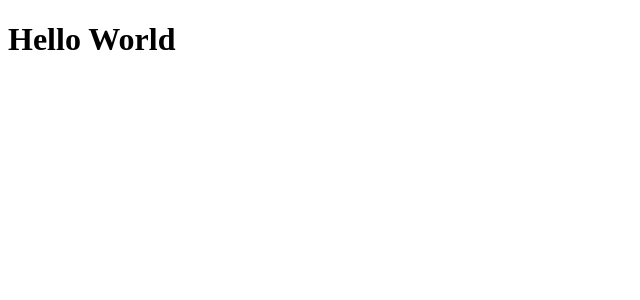
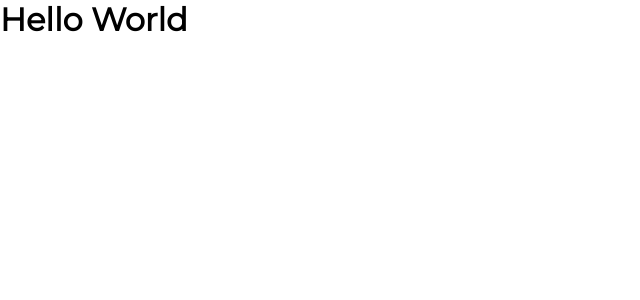
Before and after one commit to mGasiorek998/hotels, a React (Create React App) app: page / in a window 1280 px wide. Shown: the top 300 px of the page, without its empty margins (0-640 px from the left). Built offline with nearby package versions, Linux system fonts and the light colour scheme.

Commit message:
Styles and Theme setup

```diff
--- a/package.json
+++ b/package.json
@@ -13,6 +13,7 @@
     "@types/styled-components": "^5.1.24",
     "react": "^17.0.2",
     "react-dom": "^17.0.2",
+    "react-icons": "^4.3.1",
     "react-scripts": "5.0.0",
     "styled-components": "^5.3.3",
     "typescript": "^4.6.2",
--- /dev/null
+++ b/src/assets/styles/GlobalStyle.ts
@@ -0,0 +1,17 @@
+import { createGlobalStyle } from 'styled-components';
+
+const GlobalStyle = createGlobalStyle`
+  @import url('https://fonts.googleapis.com/css2?family=Montserrat&display=swap');
+
+  *, *::after, *::before {
+    box-sizing: border-box;
+    padding: 0;
+    margin: 0;
+  };
+
+  body {
+    font-family: 'Montserrat';
+  }
+`;
+
+export default GlobalStyle;
--- /dev/null
+++ b/src/assets/styles/theme.ts
@@ -0,0 +1,17 @@
+import { Theme } from 'styled-components';
+
+const theme: Theme = {
+  colors: {
+    black: '#000',
+    white: '#FFF',
+    lightGrey: '#C7C7C7',
+    orange: 'FDCC0D',
+  },
+  devices: {
+    phone: '576px',
+    tablet: '768px',
+    desktop: '992px',
+  },
+};
+
+export default theme;
--- a/src/index.tsx
+++ b/src/index.tsx
@@ -1,11 +1,17 @@
 import React from 'react';
 import ReactDOM from 'react-dom';
-import App from './App';
+import { ThemeProvider } from 'styled-components';
+import App from 'pages/App';
+import theme from 'assets/styles/theme';
+import GlobalStyle from 'assets/styles/GlobalStyle';
 import reportWebVitals from './reportWebVitals';
 
 ReactDOM.render(
   <React.StrictMode>
-    <App />
+    <ThemeProvider theme={theme}>
+      <GlobalStyle />
+      <App />
+    </ThemeProvider>
   </React.StrictMode>,
   document.getElementById('root')
 );
```
Also changed, not shown: src/styled.d.ts (added, +18 -0 lines), src/pages/App.tsx (renamed from src/App.tsx), 1 other file (tests, documents, lock files or other folders).
